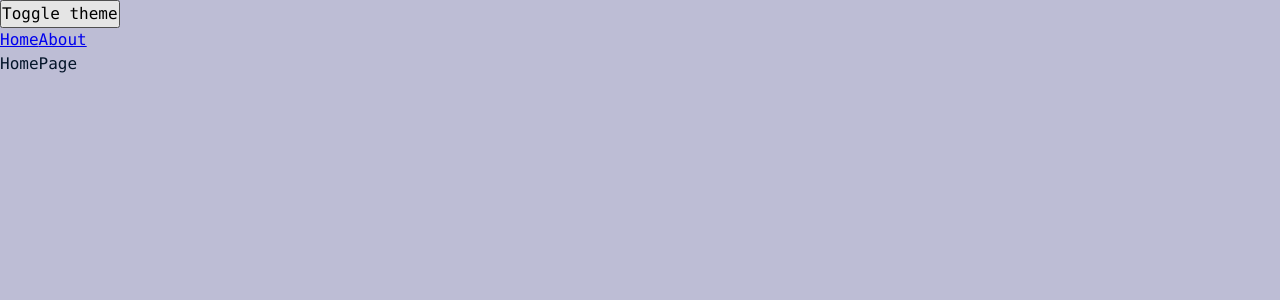
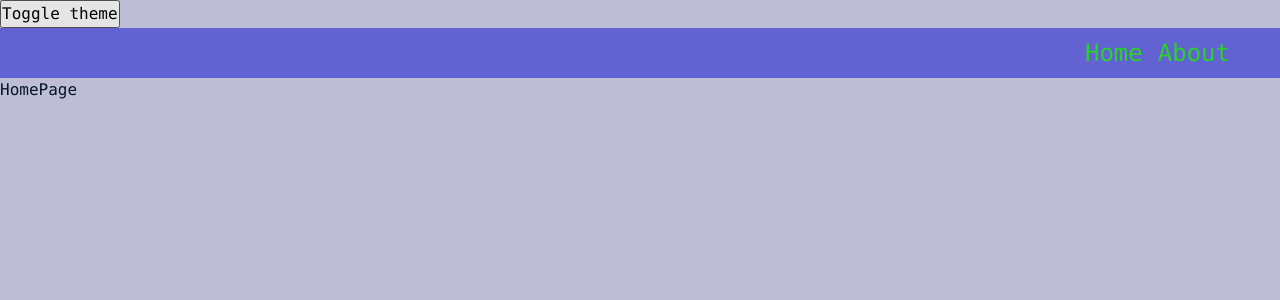
Before and after one commit to andreibelyun/react-ts-toy, a React app: page / in a window 1280 px wide. Shown: the top 300 px of the page. Built offline with nearby package versions, Linux system fonts and the light colour scheme.

Commit message:
feat: create navbar

```diff
--- a/src/app/App.tsx
+++ b/src/app/App.tsx
@@ -1,7 +1,5 @@
 import "app/styles/index.scss";
-
-import { Link } from "react-router-dom";
-
+import { NavBar } from "widgets/NavBar";
 import { AppRouter } from "app/providers/router";
 import { useTheme } from "app/providers/ThemeProvider";
 import { classNames } from "shared/lib/classNames/classNames";
@@ -11,13 +9,8 @@ const App = () => {
 
   return (
     <div className={classNames("app", [theme])}>
-      <header>
-        <button onClick={toggleTheme}>Toggle theme</button>
-        <br />
-        <Link to={"/"}>Home</Link>
-        <Link to={"/about"}>About</Link>
-      </header>
-
+      <button onClick={toggleTheme}>Toggle theme</button>
+      <NavBar />
       <AppRouter />
     </div>
   );
--- a/src/app/styles/themes/dark.scss
+++ b/src/app/styles/themes/dark.scss
@@ -1,6 +1,9 @@
 .app.dark {
   --bg-color: #080832;
+  --inverted-bg-color: #a7a7d3;
 
   --primary-color: #0c870c;
   --secondary-color: #29d229;
+  --inverted-primary-color: #04152a;
+  --inverted-secondary-color: #084191;
 }
--- a/src/app/styles/themes/light.scss
+++ b/src/app/styles/themes/light.scss
@@ -1,6 +1,9 @@
 .app.light {
   --bg-color: #bdbdd5;
+  --inverted-bg-color: #6262d3;
 
   --primary-color: #04152a;
   --secondary-color: #084191;
+  --inverted-primary-color: #0c870c;
+  --inverted-secondary-color: #29d229;
 }
--- a/src/app/styles/variables/global.scss
+++ b/src/app/styles/variables/global.scss
@@ -8,4 +8,6 @@
   --font-size-l: 24px;
   --font-line-l: 32px;
   --font-l: var(--font-size-l) / var(--font-line-l) var(--font-family-main);
+
+  --navbar-height: 50px;
 }
--- a/src/shared/lib/classNames/classNames.ts
+++ b/src/shared/lib/classNames/classNames.ts
@@ -2,12 +2,12 @@ type Mods = Record<string, boolean | string>;
 
 export function classNames(
   mainClass: string,
-  additional: string[],
+  additional: string[] = [],
   mods: Mods = {}
 ): string {
   return [
     mainClass,
-    ...additional,
+    ...additional.filter((className) => Boolean(className)),
     ...Object.entries(mods)
       .filter(([_, value]) => Boolean(value))
       .map(([className, _]) => className),
--- /dev/null
+++ b/src/shared/ui/AppLink/AppLink.module.scss
@@ -0,0 +1,13 @@
+.appLink {
+  color: #5a0e44;
+  font: var(--font-l);
+  text-decoration: none;
+
+  &.primary {
+    color: var(--inverted-primary-color);
+  }
+
+  &.secondary {
+    color: var(--inverted-secondary-color);
+  }
+}
--- /dev/null
+++ b/src/shared/ui/AppLink/AppLink.tsx
@@ -0,0 +1,35 @@
+import st from "./AppLink.module.scss";
+
+import { FC } from "react";
+import { Link, LinkProps } from "react-router-dom";
+import { classNames } from "shared/lib/classNames/classNames";
+
+export enum AppLinkTheme {
+  PRIMARY = "primary",
+  SECONDARY = "secondary",
+}
+
+interface AppLinkProps extends LinkProps {
+  className?: string;
+  theme?: AppLinkTheme;
+}
+
+export const AppLink: FC<AppLinkProps> = (props) => {
+  const {
+    to,
+    className,
+    children,
+    theme = AppLinkTheme.PRIMARY,
+    ...otherProps
+  } = props;
+
+  return (
+    <Link
+      to={to}
+      {...otherProps}
+      className={classNames(st.appLink, [className, st[theme]])}
+    >
+      {children}
+    </Link>
+  );
+};
--- /dev/null
+++ b/src/widgets/NavBar/index.ts
@@ -0,0 +1 @@
+export { NavBar } from "./ui/NavBar";
--- /dev/null
+++ b/src/widgets/NavBar/ui/NavBar.module.scss
@@ -0,0 +1,15 @@
+.navbar {
+  width: 100%;
+  height: var(--navbar-height);
+  background: var(--inverted-bg-color);
+  display: flex;
+  align-items: center;
+  padding: 20px;
+}
+
+.links {
+  margin-right: 30px;
+  margin-left: auto;
+  display: flex;
+  gap: 15px;
+}
--- /dev/null
+++ b/src/widgets/NavBar/ui/NavBar.tsx
@@ -0,0 +1,28 @@
+import st from "./NavBar.module.scss";
+
+import { AppLink, AppLinkTheme } from "shared/ui/AppLink/AppLink";
+import { classNames } from "shared/lib/classNames/classNames";
+
+type NavBarItem = {
+  path: string;
+  text: string;
+};
+
+const navBarConfig: NavBarItem[] = [
+  { path: "/", text: "Home" },
+  { path: "/about", text: "About" },
+];
+
+export function NavBar() {
+  return (
+    <nav className={classNames(st.navbar)}>
+      <div className={st.links}>
+        {navBarConfig.map(({ path, text }) => (
+          <AppLink key={path} to={path} theme={AppLinkTheme.SECONDARY}>
+            {text}
+          </AppLink>
+        ))}
+      </div>
+    </nav>
+  );
+}
```
